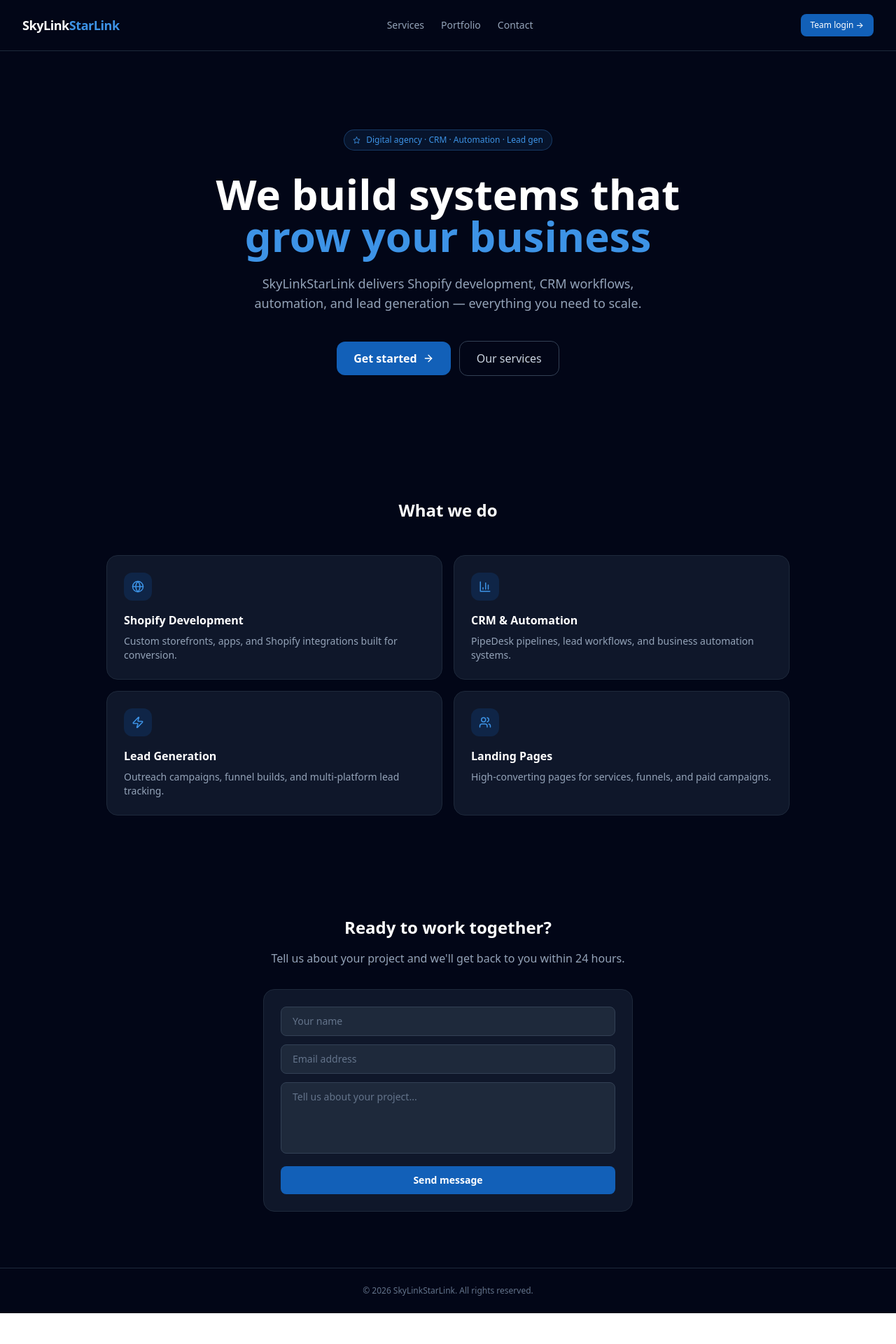
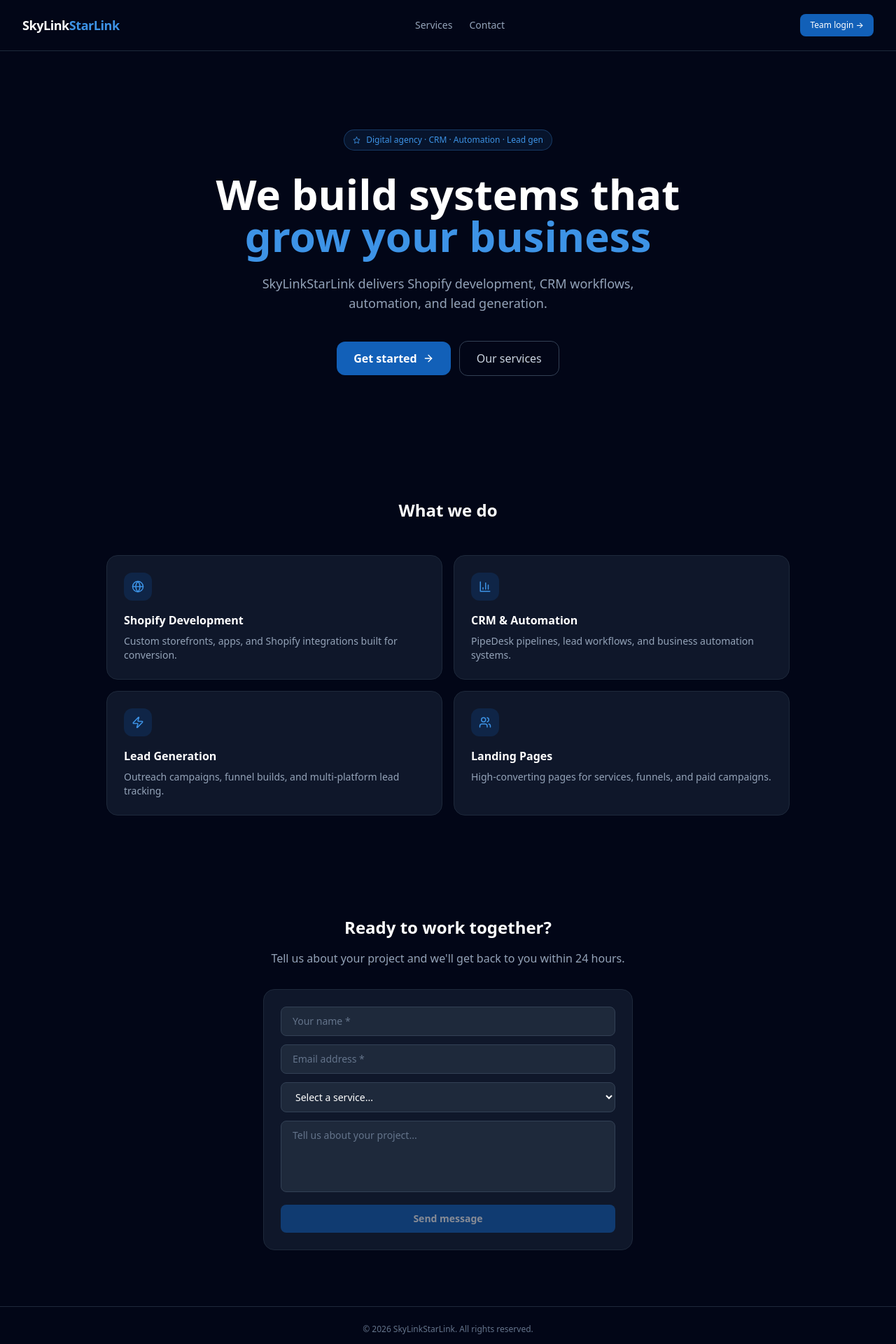
Before and after one commit to Tpugh67/skylinkstarlink, a Next.js app: page / in a window 1280 px wide. Shown: the top 1920 px of the page at 70% size. Before the commit the page ends 1876 px from the top, so only its background shows below. Built offline with nearby package versions, Linux system fonts and the light colour scheme.

Commit message:
Add Supabase lead intake + contact form

```diff
--- /dev/null
+++ b/src/app/api/leads/route.ts
@@ -0,0 +1,24 @@
+import { NextRequest, NextResponse } from 'next/server'
+import { createClient } from '@supabase/supabase-js'
+
+export async function POST(req: NextRequest) {
+  try {
+    const body = await req.json()
+    const { name, email, phone, message, source, service } = body
+    if (!name || !email) {
+      return NextResponse.json({ error: 'Name and email required' }, { status: 400 })
+    }
+    const supabase = createClient(
+      process.env.NEXT_PUBLIC_SUPABASE_URL!,
+      process.env.SUPABASE_SERVICE_ROLE_KEY!
+    )
+    const { data, error } = await supabase
+      .from('leads')
+      .insert([{ name, email, phone, message, source: source || 'website', service, status: 'new', assigned_to: 'VA' }])
+      .select().single()
+    if (error) return NextResponse.json({ error: 'Failed to create lead' }, { status: 500 })
+    return NextResponse.json({ success: true, lead: data })
+  } catch (err) {
+    return NextResponse.json({ error: 'Server error' }, { status: 500 })
+  }
+}
--- a/src/app/page.tsx
+++ b/src/app/page.tsx
@@ -1,88 +1,96 @@
+'use client'
 import Link from 'next/link'
-import { ArrowRight, Zap, Globe, BarChart3, Users, Star } from 'lucide-react'
+import { useState } from 'react'
+import { ArrowRight, Zap, Globe, BarChart3, Users, Star, CheckCircle } from 'lucide-react'
 
 const SERVICES = [
-  { icon: Globe,    title: 'Shopify Development',   desc: 'Custom storefronts, apps, and Shopify integrations built for conversion.' },
-  { icon: BarChart3,title: 'CRM & Automation',      desc: 'PipeDesk pipelines, lead workflows, and business automation systems.'     },
-  { icon: Zap,      title: 'Lead Generation',        desc: 'Outreach campaigns, funnel builds, and multi-platform lead tracking.'      },
-  { icon: Users,    title: 'Landing Pages',          desc: 'High-converting pages for services, funnels, and paid campaigns.'         },
+  { icon: Globe,     title: 'Shopify Development',  desc: 'Custom storefronts, apps, and Shopify integrations built for conversion.' },
+  { icon: BarChart3, title: 'CRM & Automation',     desc: 'PipeDesk pipelines, lead workflows, and business automation systems.'     },
+  { icon: Zap,       title: 'Lead Generation',       desc: 'Outreach campaigns, funnel builds, and multi-platform lead tracking.'      },
+  { icon: Users,     title: 'Landing Pages',         desc: 'High-converting pages for services, funnels, and paid campaigns.'         },
 ]
 
 export default function HomePage() {
+  const [form, setForm] = useState({ name: '', email: '', service: '', message: '' })
+  const [status, setStatus] = useState('idle')
+
+  const handleSubmit = async () => {
+    if (!form.name || !form.email) return
+    setStatus('sending')
+    try {
+      const res = await fetch('/api/leads', {
+        method: 'POST',
+        headers: { 'Content-Type': 'application/json' },
+        body: JSON.stringify({ ...form, source: 'website' }),
+      })
+      if (res.ok) { setStatus('success'); setForm({ name: '', email: '', service: '', message: '' }) }
+      else setStatus('error')
+    } catch { setStatus('error') }
+  }
+
   return (
     <div className="min-h-screen bg-slate-950 text-white">
-      {/* Nav */}
       <nav className="flex items-center justify-between px-8 py-5 border-b border-slate-800">
         <div className="text-lg font-bold tracking-tight">SkyLink<span className="text-sky-400">StarLink</span></div>
         <div className="hidden md:flex items-center gap-6 text-sm text-slate-400">
-          <Link href="#services" className="hover:text-white transition-colors">Services</Link>
-          <Link href="#portfolio" className="hover:text-white transition-colors">Portfolio</Link>
-          <Link href="#contact" className="hover:text-white transition-colors">Contact</Link>
+          <a href="#services" className="hover:text-white transition-colors">Services</a>
+          <a href="#contact" className="hover:text-white transition-colors">Contact</a>
         </div>
-        <Link
-          href="/dashboard"
-          className="text-xs px-3.5 py-2 rounded-lg bg-sky-600 hover:bg-sky-500 transition-colors font-medium"
-        >
-          Team login →
-        </Link>
+        <Link href="/dashboard" className="text-xs px-3.5 py-2 rounded-lg bg-sky-600 hover:bg-sky-500 transition-colors font-medium">Team login →</Link>
       </nav>
-
-      {/* Hero */}
       <section className="max-w-4xl mx-auto text-center px-6 py-28">
         <div className="inline-flex items-center gap-2 text-xs text-sky-400 border border-sky-400/30 bg-sky-400/10 px-3 py-1.5 rounded-full mb-8">
           <Star size={11} /> Digital agency · CRM · Automation · Lead gen
         </div>
-        <h1 className="text-5xl md:text-6xl font-bold leading-tight mb-6">
-          We build systems that<br />
-          <span className="text-sky-400">grow your business</span>
-        </h1>
-        <p className="text-lg text-slate-400 max-w-xl mx-auto mb-10">
-          SkyLinkStarLink delivers Shopify development, CRM workflows, automation, and lead generation — everything you need to scale.
-        </p>
+        <h1 className="text-5xl md:text-6xl font-bold leading-tight mb-6">We build systems that<br /><span className="text-sky-400">grow your business</span></h1>
+        <p className="text-lg text-slate-400 max-w-xl mx-auto mb-10">SkyLinkStarLink delivers Shopify development, CRM workflows, automation, and lead generation.</p>
         <div className="flex items-center justify-center gap-3">
-          <Link href="#contact" className="inline-flex items-center gap-2 px-6 py-3 bg-sky-600 hover:bg-sky-500 rounded-xl font-semibold transition-colors">
-            Get started <ArrowRight size={16} />
-          </Link>
-          <Link href="#services" className="inline-flex items-center gap-2 px-6 py-3 border border-slate-700 hover:border-slate-500 rounded-xl text-slate-300 transition-colors">
-            Our services
-          </Link>
+          <a href="#contact" className="inline-flex items-center gap-2 px-6 py-3 bg-sky-600 hover:bg-sky-500 rounded-xl font-semibold transition-colors">Get started <ArrowRight size={16} /></a>
+          <a href="#services" className="inline-flex items-center gap-2 px-6 py-3 border border-slate-700 hover:border-slate-500 rounded-xl text-slate-300 transition-colors">Our services</a>
         </div>
       </section>
-
-      {/* Services */}
       <section id="services" className="max-w-5xl mx-auto px-6 py-16">
         <h2 className="text-2xl font-bold text-center mb-12">What we do</h2>
         <div className="grid grid-cols-1 md:grid-cols-2 gap-4">
           {SERVICES.map(s => (
             <div key={s.title} className="bg-slate-900 border border-slate-800 rounded-2xl p-6 hover:border-sky-600/50 transition-colors">
-              <div className="w-10 h-10 bg-sky-600/20 rounded-xl flex items-center justify-center mb-4">
-                <s.icon size={18} className="text-sky-400" />
-              </div>
+              <div className="w-10 h-10 bg-sky-600/20 rounded-xl flex items-center justify-center mb-4"><s.icon size={18} className="text-sky-400" /></div>
               <h3 className="font-semibold text-white mb-2">{s.title}</h3>
               <p className="text-sm text-slate-400">{s.desc}</p>
             </div>
           ))}
         </div>
       </section>
-
-      {/* Contact */}
       <section id="contact" className="max-w-xl mx-auto px-6 py-20 text-center">
         <h2 className="text-2xl font-bold mb-4">Ready to work together?</h2>
         <p className="text-slate-400 mb-8">Tell us about your project and we'll get back to you within 24 hours.</p>
-        <div className="bg-slate-900 border border-slate-800 rounded-2xl p-6 text-left space-y-3">
-          <input className="w-full bg-slate-800 border border-slate-700 rounded-lg px-4 py-2.5 text-sm text-white placeholder:text-slate-500 outline-none focus:border-sky-500" placeholder="Your name" />
-          <input className="w-full bg-slate-800 border border-slate-700 rounded-lg px-4 py-2.5 text-sm text-white placeholder:text-slate-500 outline-none focus:border-sky-500" placeholder="Email address" />
-          <textarea rows={4} className="w-full bg-slate-800 border border-slate-700 rounded-lg px-4 py-2.5 text-sm text-white placeholder:text-slate-500 outline-none focus:border-sky-500 resize-none" placeholder="Tell us about your project..." />
-          <button className="w-full py-2.5 bg-sky-600 hover:bg-sky-500 rounded-lg font-semibold text-sm transition-colors">
-            Send message
-          </button>
-        </div>
+        {status === 'success' ? (
+          <div className="bg-green-500/10 border border-green-500/30 rounded-2xl p-8 flex flex-col items-center gap-3">
+            <CheckCircle size={32} className="text-green-400" />
+            <p className="text-green-300 font-semibold">We got your message!</p>
+            <p className="text-slate-400 text-sm">Our team will reach out within 24 hours.</p>
+          </div>
+        ) : (
+          <div className="bg-slate-900 border border-slate-800 rounded-2xl p-6 text-left space-y-3">
+            <input className="w-full bg-slate-800 border border-slate-700 rounded-lg px-4 py-2.5 text-sm text-white placeholder:text-slate-500 outline-none focus:border-sky-500" placeholder="Your name *" value={form.name} onChange={e => setForm(f => ({ ...f, name: e.target.value }))} />
+            <input className="w-full bg-slate-800 border border-slate-700 rounded-lg px-4 py-2.5 text-sm text-white placeholder:text-slate-500 outline-none focus:border-sky-500" placeholder="Email address *" type="email" value={form.email} onChange={e => setForm(f => ({ ...f, email: e.target.value }))} />
+            <select className="w-full bg-slate-800 border border-slate-700 rounded-lg px-4 py-2.5 text-sm text-white outline-none focus:border-sky-500" value={form.service} onChange={e => setForm(f => ({ ...f, service: e.target.value }))}>
+              <option value="">Select a service...</option>
+              <option value="Shopify Development">Shopify Development</option>
+              <option value="CRM & Automation">CRM & Automation</option>
+              <option value="Lead Generation">Lead Generation</option>
+              <option value="Landing Page">Landing Page</option>
+              <option value="Other">Other</option>
+            </select>
+            <textarea rows={4} className="w-full bg-slate-800 border border-slate-700 rounded-lg px-4 py-2.5 text-sm text-white placeholder:text-slate-500 outline-none focus:border-sky-500 resize-none" placeholder="Tell us about your project..." value={form.message} onChange={e => setForm(f => ({ ...f, message: e.target.value }))} />
+            {status === 'error' && <p className="text-red-400 text-xs">Something went wrong. Please try again.</p>}
+            <button onClick={handleSubmit} disabled={status === 'sending' || !form.name || !form.email} className="w-full py-2.5 bg-sky-600 hover:bg-sky-500 disabled:opacity-50 rounded-lg font-semibold text-sm transition-colors">
+              {status === 'sending' ? 'Sending...' : 'Send message'}
+            </button>
+          </div>
+        )}
       </section>
-
-      {/* Footer */}
-      <footer className="border-t border-slate-800 px-8 py-6 text-center text-xs text-slate-500">
-        © 2026 SkyLinkStarLink. All rights reserved.
-      </footer>
+      <footer className="border-t border-slate-800 px-8 py-6 text-center text-xs text-slate-500">© 2026 SkyLinkStarLink. All rights reserved.</footer>
     </div>
   )
 }
```
Also changed, not shown: package.json (+8 -7 lines), src/lib/supabase.ts (added, +13 -0 lines), 1 other file (tests, documents, lock files or other folders).
